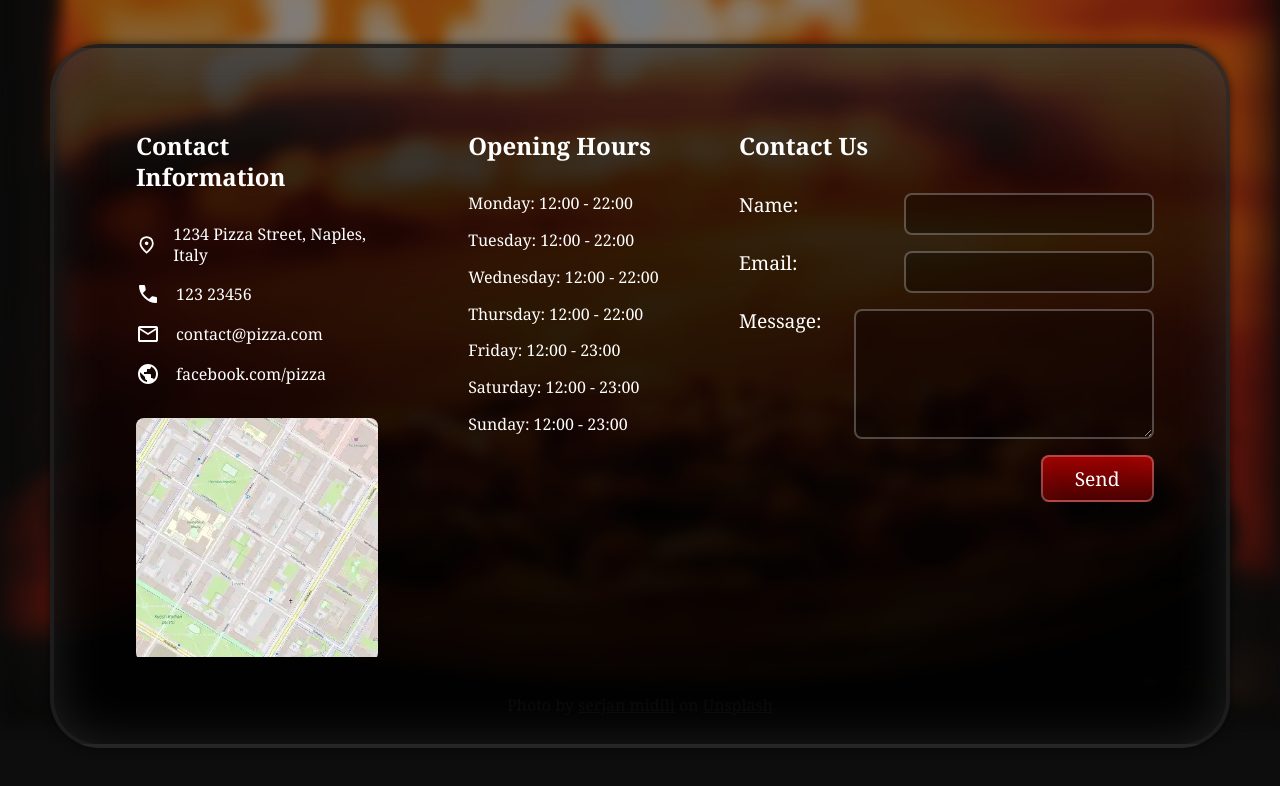
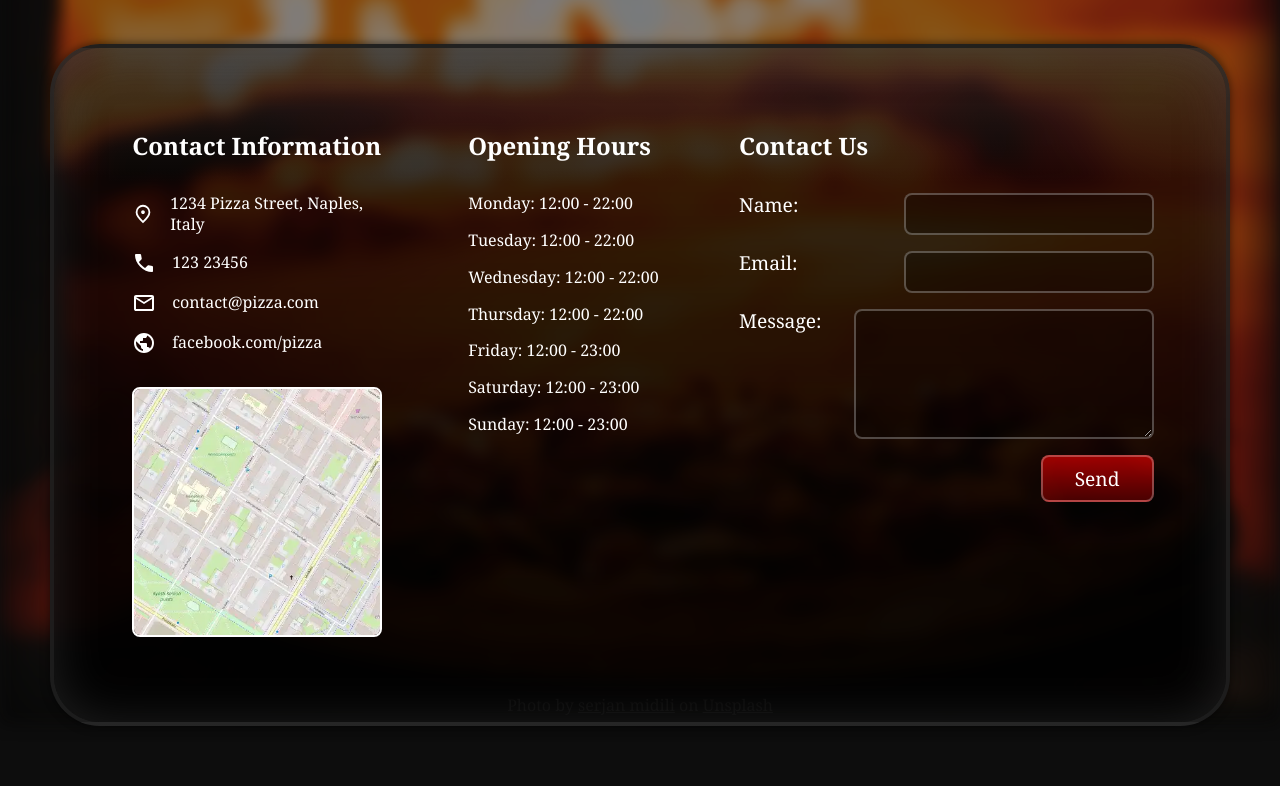
Before and after one commit to Juusoma/odin-restaurant-page, a website built with webpack: page src/template.html in a window 1280 px wide. Both pictures are taken after a click on the button "Contact". Shown: the part 76-862 px from the top of the page. Built offline with nearby package versions, Linux system fonts and the light colour scheme.

Commit message:
Fix map button styling

```diff
--- a/src/style.css
+++ b/src/style.css
@@ -339,14 +339,18 @@ li > button:active{
 
 .map-button{
     position: relative;
+    width: 250px;
+    height: 250px;
     align-self: center;
     border-radius: 8px;
     overflow: hidden;
     background: none;
+    border: 2px solid white;
 }
 
 .map-button > img{
     width: 100%;
+    height: 100%;
     transition: all .2s;
 }
 
@@ -362,6 +366,7 @@ li > button:active{
 
 .map-button:hover > img{
     filter: brightness(.25);
+    scale: 1.1;
 }
 
 
@@ -431,5 +436,5 @@ input:focus, textarea:focus{
 
 .action-button:hover{
     background-position-y: 0%;
-    border-color: rgb(255, 255, 255);
+    border-color: rgba(255, 255, 255, 0.489);
 }
```
